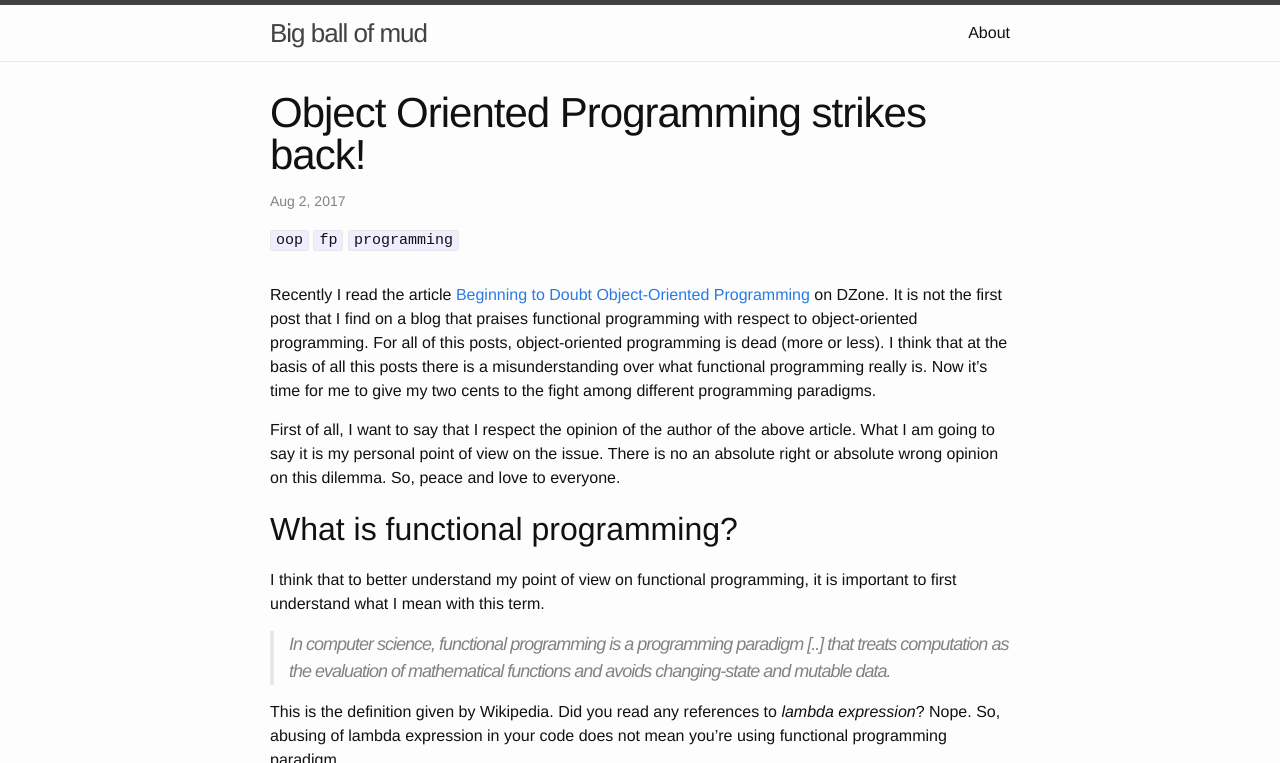
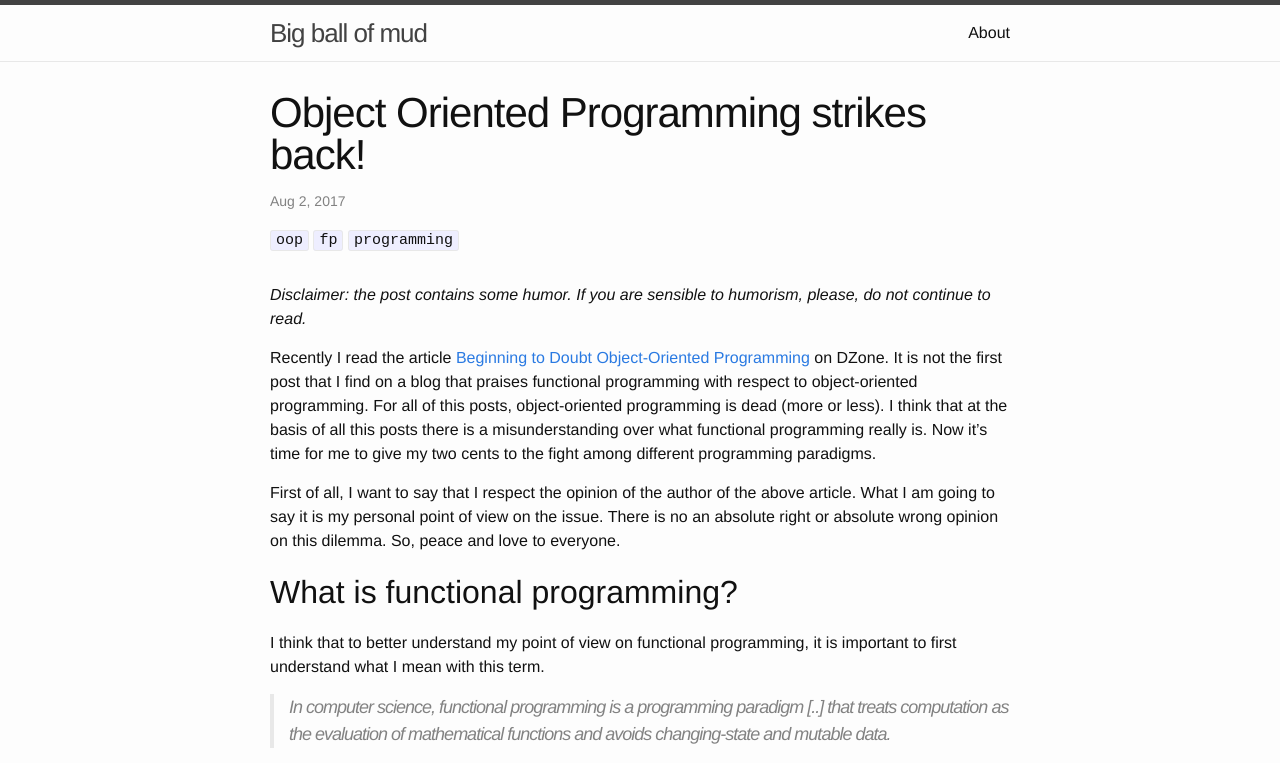
Before and after one commit to rcardin/rcardin.github.io, a Jekyll site: the page built from _posts/2017-08-02-object-oriented-programming-strikes-back.markdown, in a window 1280 px wide and 900 px high, cut to the strip 0-763 px from the top of the window. Built offline with Jekyll 4.4.1, drawn with Linux system fonts in a browser that asks for light colours; comment, search, counter and statistics services are not loaded.

Commit message:
Add disclaimer on top of the post

```diff
--- a/_posts/2017-08-02-object-oriented-programming-strikes-back.markdown
+++ b/_posts/2017-08-02-object-oriented-programming-strikes-back.markdown
@@ -14,6 +14,8 @@ social-title: "Object Oriented Programming strikes back!"
 social-tags: "oop, functional, programming"
 math: false
 ---
+
+*Disclaimer: the post contains some humor. If you are sensible to humorism, please, do not continue to read.*
 
 Recently I read the article [Beginning to Doubt Object-Oriented Programming](https://dzone.com/articles/beginning-to-doubt-object-oriented-programming-1) on DZone. It is not the first post that I find on a blog that praises functional programming with respect to object-oriented programming. For all of this posts, object-oriented programming is dead (more or less). I think that at the basis of all this posts there is a misunderstanding over what functional programming really is. Now it's time for me to give my two cents to the fight among different programming paradigms.
 
```
